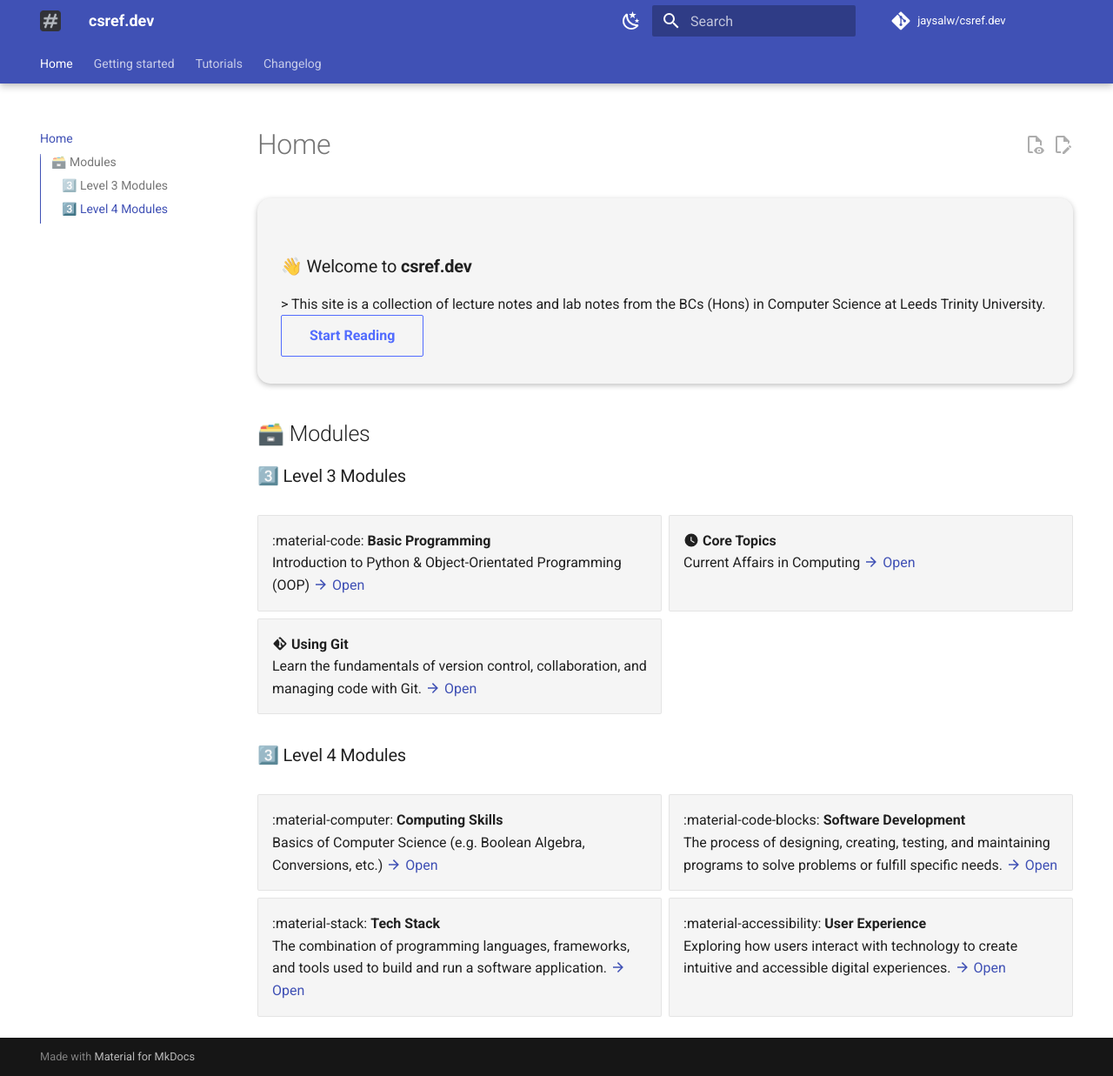
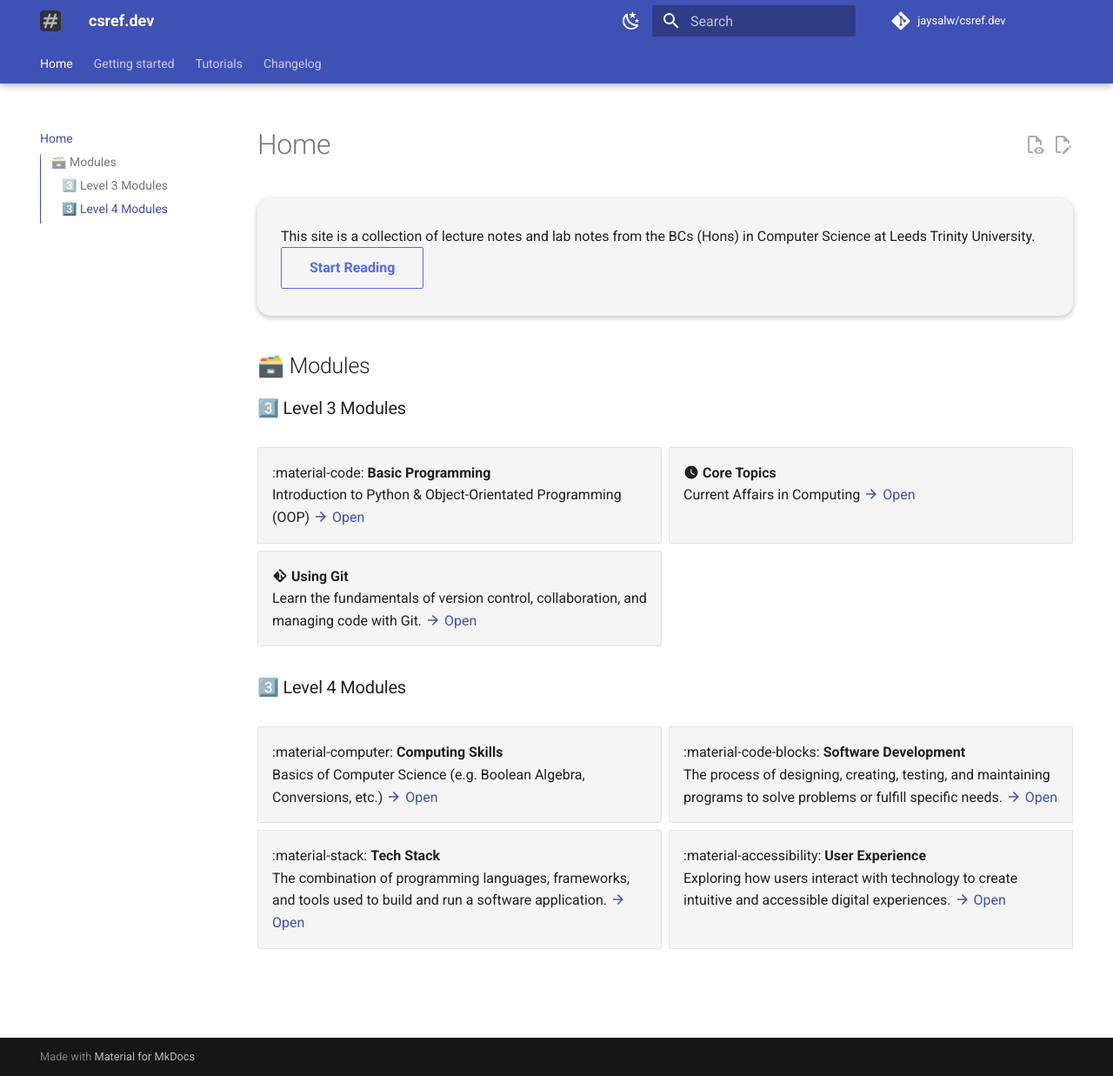
Before and after one commit to jaysalw/csref.dev, an MkDocs documentation site: the page built from docs/index.md, in a window 1280 px wide and 1237 px high. Shown: the whole window at 87% size. Built offline with MkDocs 1.6.1 and Material for MkDocs 9.7.7, drawn with Linux system fonts in a browser that asks for light colours; comment, search, counter and statistics services are not loaded.

Commit message:
fix: remove redundant header from hero section in index.md

```diff
--- a/docs/index.md
+++ b/docs/index.md
@@ -5,7 +5,6 @@ hide:
 ---
 
 <div class="hero">
-  <h3>👋 Welcome to <b>csref.dev</b></h3>>
    This site is a collection of lecture notes and lab notes from the BCs (Hons) in Computer Science at Leeds Trinity University.
   <a class="md-button md-button--primary" href="how_it_works/">Start Reading</a>
 </div>
```
